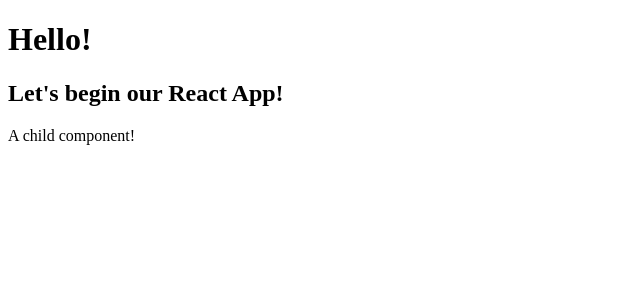
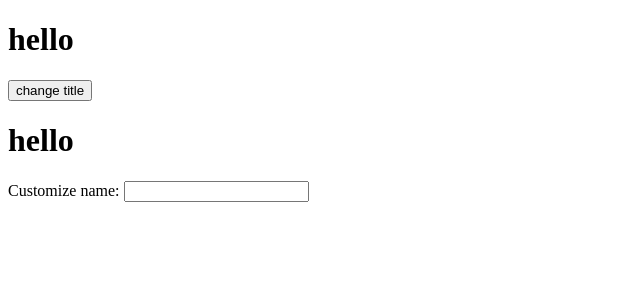
Before and after one commit to joncoded/jonotype, a React (Create React App) app: page / in a window 1280 px wide. Shown: the top 300 px of the page, without its empty margins (0-640 px from the left). Built offline with nearby package versions, Linux system fonts and the light colour scheme.

Commit message:
adding state stuff

```diff
--- a/src/App.js
+++ b/src/App.js
@@ -1,11 +1,11 @@
 import Component from './Component.js'
+import NewComponent from './NewComponent.js'
 
 export default function App() {
   return (
     <div>
-      <h1>Hello!</h1>
-      <h2>Let's begin our React App!</h2>
       <Component />
+      <NewComponent />
     </div>
-  );
+  )
 }
--- a/src/Component.js
+++ b/src/Component.js
@@ -1,7 +1,17 @@
+import { useState } from 'react'
+
 export default function Component() {
+
+  const [ title, setTitle ] = useState('hello')
+
+  const handleClick = () => {
+    setTitle('goodbye')
+  }
+
   return (
     <div>
-      <p>A child component!</p>
+      <h1>{title}</h1>
+      <button onClick={handleClick}>change title</button>
     </div>
-  );
+  )
 }
--- /dev/null
+++ b/src/NewComponent.js
@@ -0,0 +1,19 @@
+import { useState } from 'react'
+
+export default function NewComponent() {
+
+  const [ title, setTitle ] = useState('hello')
+
+  const handleChange = (event) => {
+    event.preventDefault()
+    setTitle(event.target.value)
+  }
+
+  return (
+    <div>
+      <h1>{title}</h1>
+      <label htmlFor="custom">Customize name: </label>
+      <input type="text" name="custom" onChange={handleChange} />
+    </div>
+  )
+}
```
